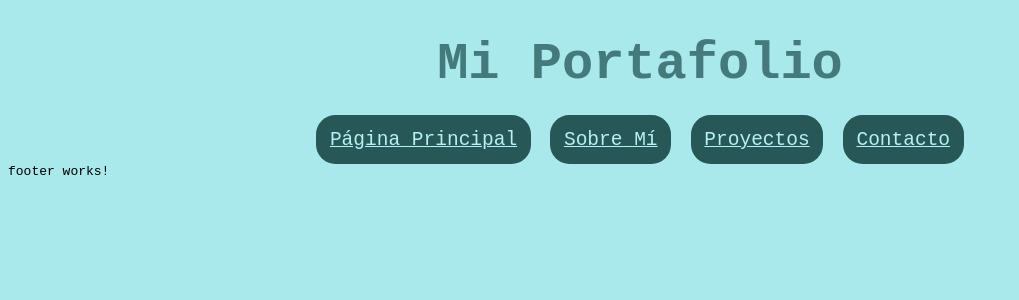
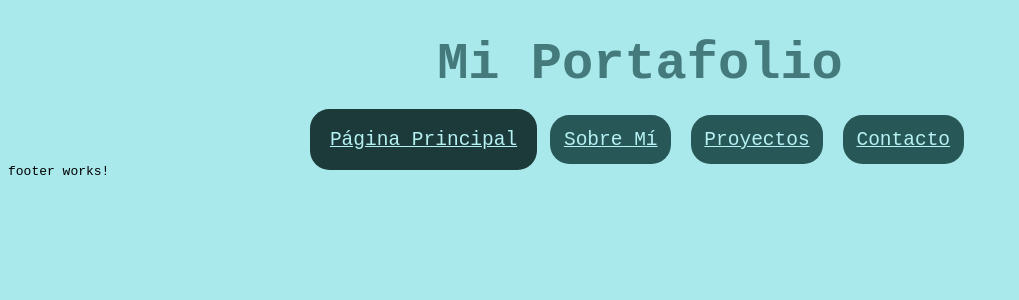
Before and after one commit to rostalbon/actividad-angular, an Angular app: page / in a window 1280 px wide. In both pictures the pointer is over the link "Página Principal". Shown: the top 300 px of the page, without its empty margins (0-1019 px from the left). Built offline with nearby package versions, Linux system fonts and the light colour scheme.

Commit message:
Se modificó nav.css

```diff
--- a/src/app/nav/nav.css
+++ b/src/app/nav/nav.css
@@ -5,6 +5,13 @@ a {
     border-radius: 1em;
     color: rgb(182, 241, 243);
     font-size: 1.5em;
+    transition: 0.3s;
+}
+a:hover {
+    background-color: rgb(29, 58, 58);
+    padding: 1em;
+    margin: 0.2em;
+    transition: 0.3s;
 }
 .nav {
     text-align: center;
```
